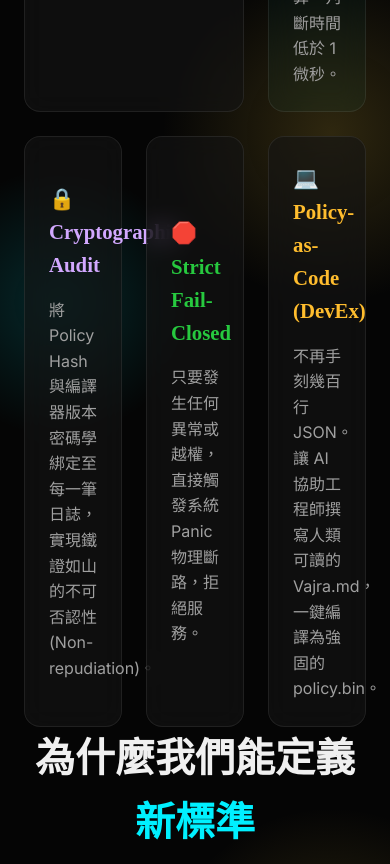
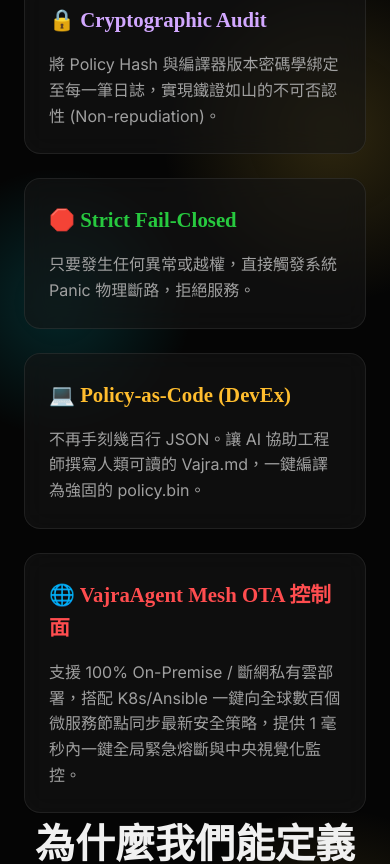
Before and after one commit to Top-Celestial-Company-Ltd/DROS-Official-Website, a React (Vite) app: page / in a window 390 px wide. Shown: the part 4340-5204 px from the top of the page. Built offline with nearby package versions, Linux system fonts and the light colour scheme.

Commit message:
feat: Add VajraAgent Mesh to Home Page advantages section and refactor into responsive advantages-grid classes

```diff
--- a/src/index.css
+++ b/src/index.css
@@ -477,6 +477,23 @@ footer {
   transform: translateY(0);
 }
 
+/* Advantages Custom Grid */
+.advantages-grid {
+  display: grid;
+  grid-template-columns: repeat(12, 1fr);
+  gap: 1.5rem;
+  auto-rows: minmax(200px, auto);
+}
+.advantages-grid .card-span-12 {
+  grid-column: span 12;
+}
+.advantages-grid .card-span-8 {
+  grid-column: span 8;
+}
+.advantages-grid .card-span-4 {
+  grid-column: span 4;
+}
+
 @media (max-width: 768px) {
   .nav-links-desktop {
     display: none !important;
@@ -545,4 +562,14 @@ footer {
     max-width: 100vw;
     overflow: hidden;
   }
+
+  .advantages-grid {
+    grid-template-columns: 1fr;
+    auto-rows: auto;
+  }
+  .advantages-grid .card-span-12,
+  .advantages-grid .card-span-8,
+  .advantages-grid .card-span-4 {
+    grid-column: span 1;
+  }
 }
--- a/src/locales/en/translation.json
+++ b/src/locales/en/translation.json
@@ -96,6 +96,10 @@
         {
           "title": "💻 Policy-as-Code (DevEx)",
           "desc": "Stop writing hundreds of lines of JSON. Use AI to help write human-readable Vajra.md, compiling it into an unbreakable policy.bin."
+        },
+        {
+          "title": "🌐 VajraAgent Mesh OTA Control Plane",
+          "desc": "Supports 100% On-Premise or air-gapped private clouds. Sync latest policy.bin instantly to hundreds of microservice nodes via K8s/Ansible with a 1ms global kill-switch and centralized dashboard."
         }
       ]
     },
--- a/src/locales/zh-TW/translation.json
+++ b/src/locales/zh-TW/translation.json
@@ -96,6 +96,10 @@
         {
           "title": "💻 Policy-as-Code (DevEx)",
           "desc": "不再手刻幾百行 JSON。讓 AI 協助工程師撰寫人類可讀的 Vajra.md，一鍵編譯為強固的 policy.bin。"
+        },
+        {
+          "title": "🌐 VajraAgent Mesh OTA 控制面",
+          "desc": "支援 100% On-Premise / 斷網私有雲部署，搭配 K8s/Ansible 一鍵向全球數百個微服務節點同步最新安全策略，提供 1 毫秒內一鍵全局緊急熔斷與中央視覺化監控。"
         }
       ]
     },
--- a/src/pages/Home.jsx
+++ b/src/pages/Home.jsx
@@ -135,31 +135,38 @@ export default function Home() {
       <section className="container">
         <h2 style={{ fontSize: '2.5rem', textAlign: 'center', marginBottom: '4rem' }}>{t('home.advantages.title_prefix')} <span className="gold-text">{t('home.advantages.title_highlight')}</span>？</h2>
 
-        <div style={{ display: 'grid', gridTemplateColumns: 'repeat(12, 1fr)', gap: '1.5rem', autoRows: 'minmax(200px, auto)' }}>
-          <div className="glass-card" style={{ gridColumn: 'span 8', display: 'flex', flexDirection: 'column', justifyContent: 'center' }}>
-            <h3 style={{ fontSize: '1.5rem', color: 'var(--accent-gold)', marginBottom: '1rem' }}>{t('home.advantages.items.0.title')}</h3>
-            <p style={{ color: 'var(--text-secondary)', fontSize: '1.1rem' }}>{t('home.advantages.items.0.desc')}</p>
-          </div>
+        <div className="advantages-grid">
+          {t('home.advantages.items', { returnObjects: true }).map((item, index) => {
+            let spanClass = 'card-span-4';
+            if (index === 0) spanClass = 'card-span-8';
+            if (index === 5) spanClass = 'card-span-12';
 
-          <div className="glass-card" style={{ gridColumn: 'span 4', display: 'flex', flexDirection: 'column', justifyContent: 'center', background: 'rgba(0, 240, 255, 0.03)' }}>
-            <h3 style={{ fontSize: '1.3rem', color: 'var(--accent-blue)', marginBottom: '1rem' }}>{t('home.advantages.items.1.title')}</h3>
-            <p style={{ color: 'var(--text-secondary)' }}>{t('home.advantages.items.1.desc')}</p>
-          </div>
+            const colors = [
+              'var(--accent-gold)',
+              'var(--accent-blue)',
+              '#d2a8ff',
+              '#27c93f',
+              '#ffbd2e',
+              '#ff4d4f'
+            ];
+            const cardColor = colors[index % colors.length];
 
-          <div className="glass-card" style={{ gridColumn: 'span 4', display: 'flex', flexDirection: 'column', justifyContent: 'center' }}>
-            <h3 style={{ fontSize: '1.3rem', color: '#d2a8ff', marginBottom: '1rem' }}>{t('home.advantages.items.2.title')}</h3>
-            <p style={{ color: 'var(--text-secondary)' }}>{t('home.advantages.items.2.desc')}</p>
-          </div>
-
-          <div className="glass-card" style={{ gridColumn: 'span 4', display: 'flex', flexDirection: 'column', justifyContent: 'center' }}>
-            <h3 style={{ fontSize: '1.3rem', color: '#27c93f', marginBottom: '1rem' }}>{t('home.advantages.items.3.title')}</h3>
-            <p style={{ color: 'var(--text-secondary)' }}>{t('home.advantages.items.3.desc')}</p>
-          </div>
-
-          <div className="glass-card" style={{ gridColumn: 'span 4', display: 'flex', flexDirection: 'column', justifyContent: 'center' }}>
-            <h3 style={{ fontSize: '1.3rem', color: '#ffbd2e', marginBottom: '1rem' }}>{t('home.advantages.items.4.title')}</h3>
-            <p style={{ color: 'var(--text-secondary)' }}>{t('home.advantages.items.4.desc')}</p>
-          </div>
+            return (
+              <div
+                key={index}
+                className={`glass-card ${spanClass}`}
+                style={{
+                  display: 'flex',
+                  flexDirection: 'column',
+                  justifyContent: 'center',
+                  background: index === 1 ? 'rgba(0, 240, 255, 0.03)' : undefined
+                }}
+              >
+                <h3 style={{ fontSize: index === 0 ? '1.5rem' : '1.3rem', color: cardColor, marginBottom: '1rem' }}>{item.title}</h3>
+                <p style={{ color: 'var(--text-secondary)', fontSize: index === 0 ? '1.1rem' : '1.0rem' }}>{item.desc}</p>
+              </div>
+            );
+          })}
         </div>
       </section>
 
```
